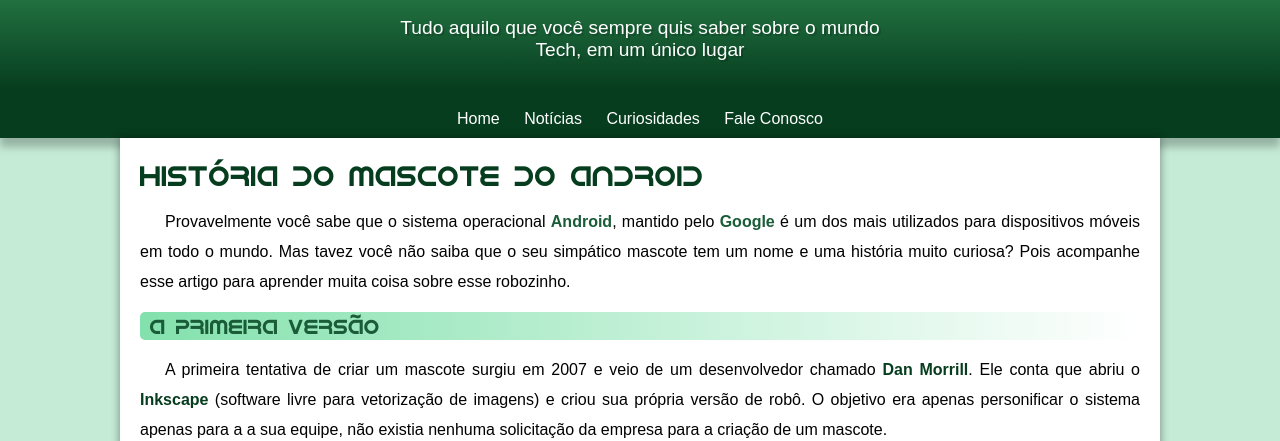
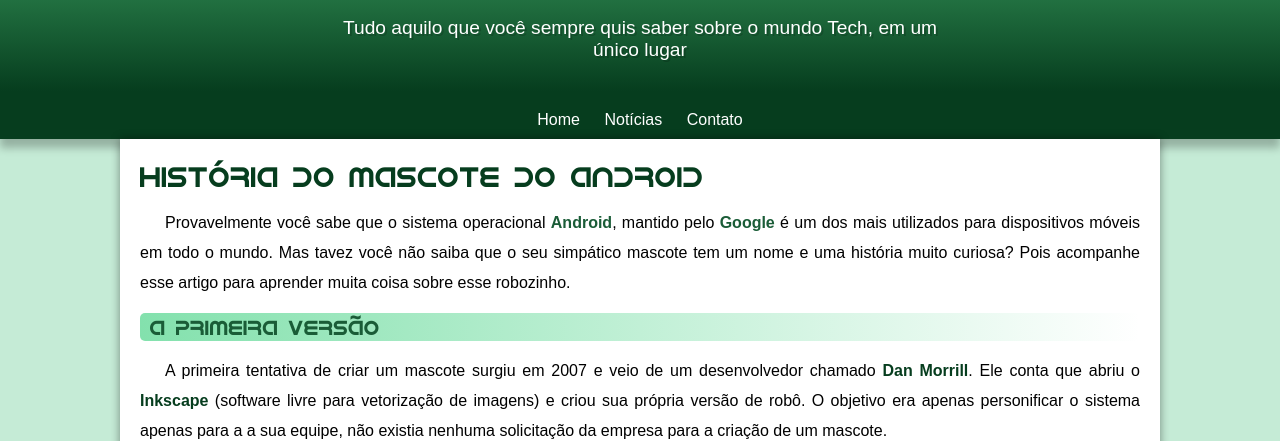
Before and after one commit to vinizs-dev/projeto-android, a plain HTML site: page index.html in a window 1280 px wide. Shown: the part 100-541 px from the top of the page. Drawn offline with Linux system fonts and the light colour scheme.

Commit message:
Problema de Padding corrigido

```diff
--- a/estilo/style.css
+++ b/estilo/style.css
@@ -47,11 +47,11 @@ header > h1{
 header > p{
     font-family: var(--fonte-padrao);
     font-size: 1.2em;
-    width: 500px;
-    max-width: 500px;
+    color: white;
+    max-width: 600px;
+    padding: 0px 10px;
     margin: auto;
-    padding: 0px 10px;
-    color: white;
+    padding-bottom: 30px;
     text-shadow: 2px 2px rgba(0, 0, 0, 0.171);
 }
 
--- a/index.html
+++ b/index.html
@@ -15,8 +15,7 @@
     <nav>
         <a href="#">Home</a>
         <a href="#">Notícias</a>
-        <a href="#">Curiosidades</a>
-        <a href="#">Fale Conosco</a>
+        <a href="#">Contato</a>
     </nav>
     <main>
         <article>
```
